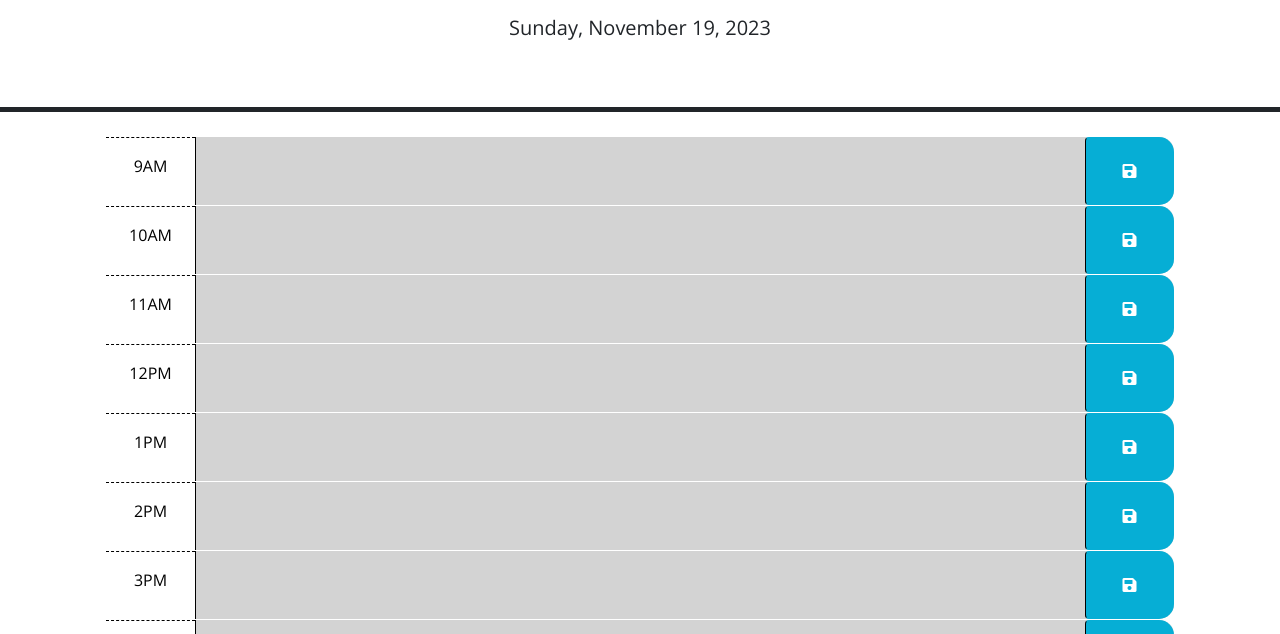
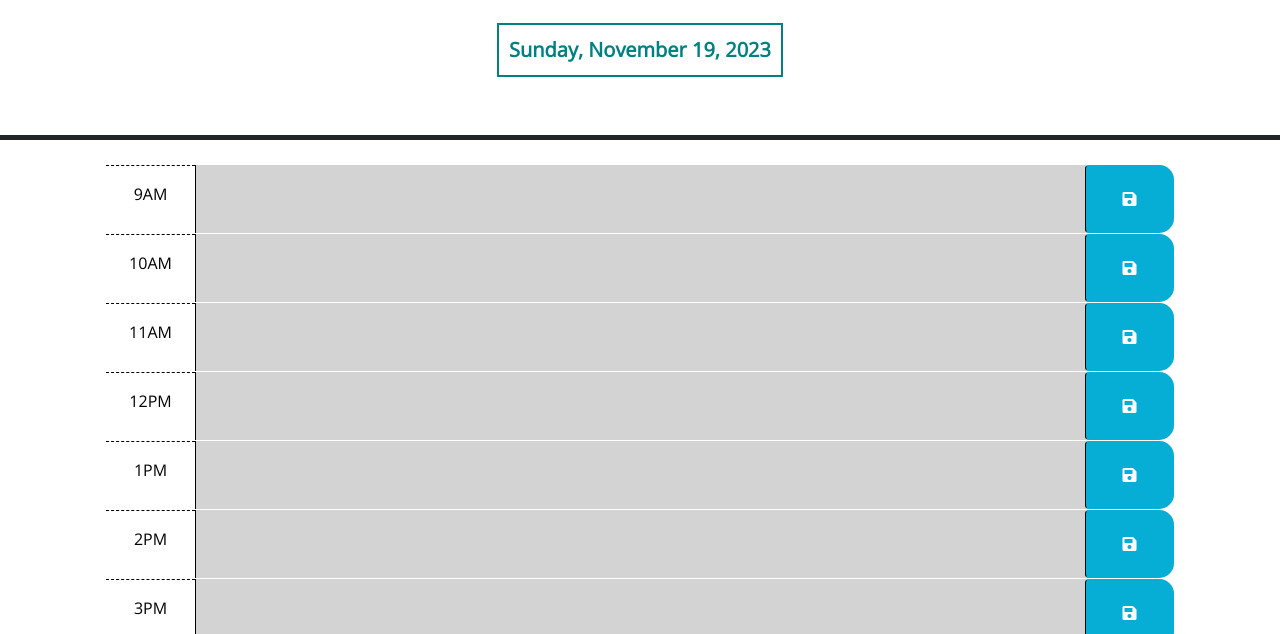
Before and after one commit to huntrreed/Work-Day-Scheduler, a plain HTML site: page index.html in a window 1280 px wide. Shown: the part 166-800 px from the top of the page. Drawn offline with nearby package versions, Linux system fonts and the light colour scheme.

Commit message:
changed some styling things

```diff
--- a/Assets/style.css
+++ b/Assets/style.css
@@ -64,3 +64,13 @@ textarea {
   font-size: 20px;
   transition: all 0.3s ease-in-out;
 }
+
+#currentDay {
+  border: 2px solid teal;
+  padding: 10px;
+  margin: 10px 0;
+  display: inline-block;
+  font-weight: bold;
+  background-color: white;
+  color: teal;
+}
```
